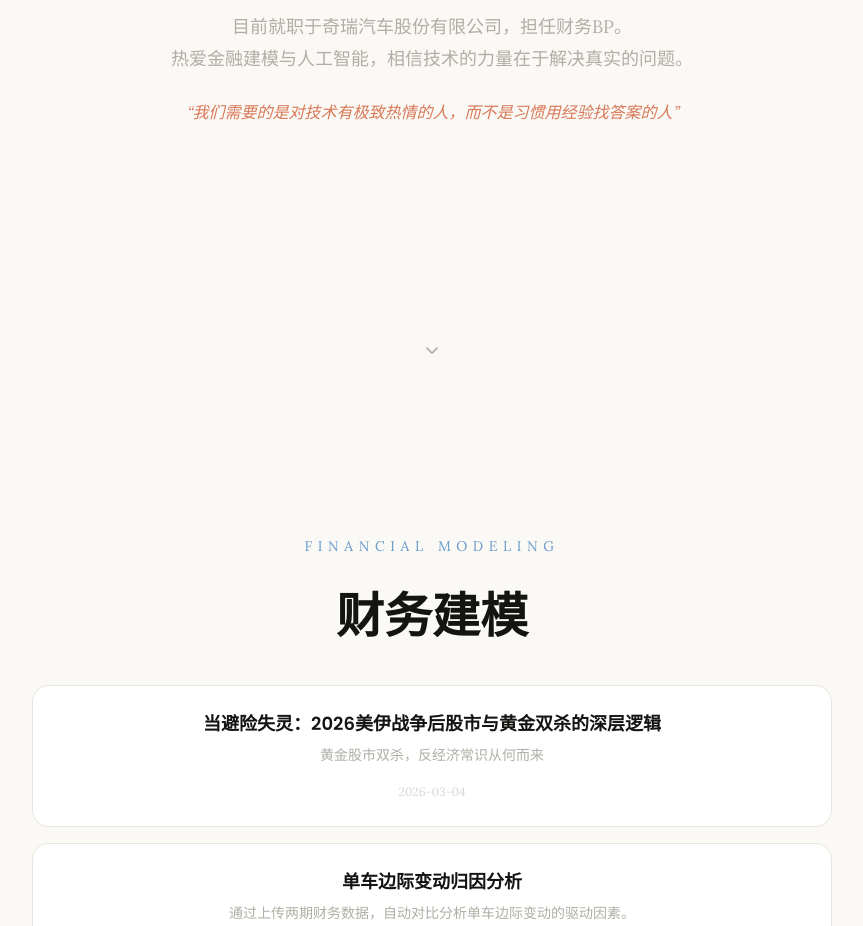
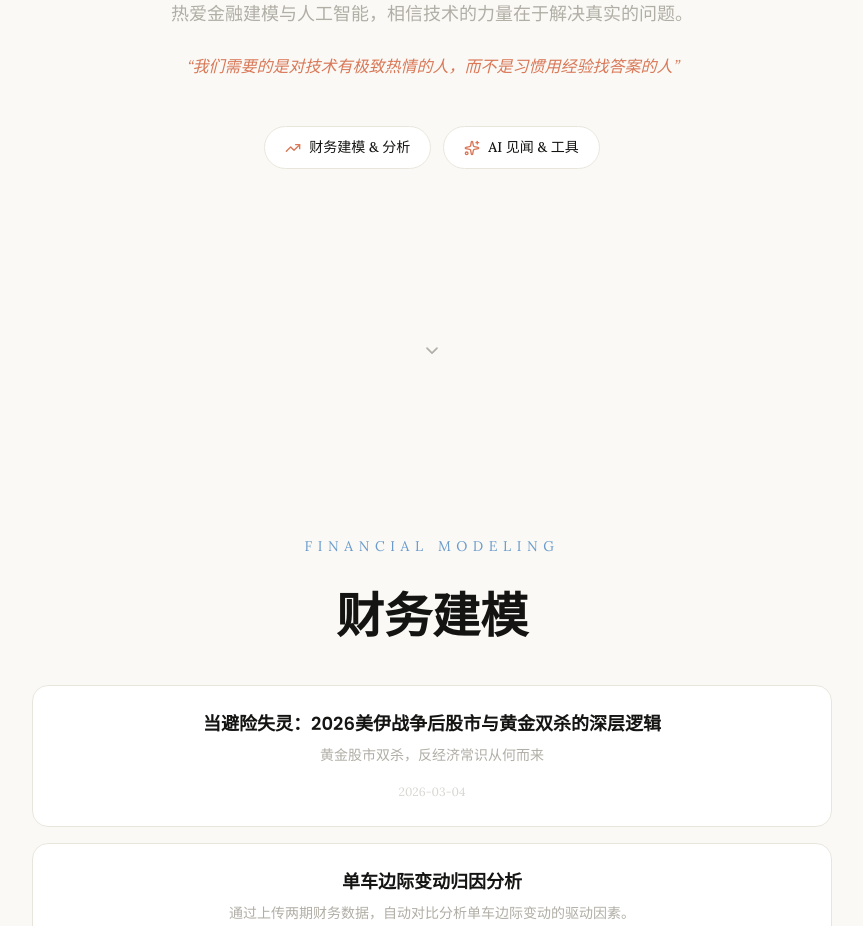
Before and after one commit to yinpengtao2002-ai/yinpengtao2002-ai.github.io, a Next.js app: page / in a window 1280 px wide. Shown: the part 1200-2126 px from the top of the page, without its empty margins (208-1071 px from the left). Built offline with nearby package versions, Linux system fonts and the light colour scheme.

Commit message:
feat: add clickable domain tags to About section
Show "财务建模 & 分析" and "AI 见闻 & 工具" as pill-style links
below the intro, replacing the removed Explore section.

https://claude.ai/code/session_018SuUCHNKuQACREyvQ6WBRD

```diff
--- a/src/app/page.tsx
+++ b/src/app/page.tsx
@@ -3,6 +3,7 @@
 import { motion } from "framer-motion";
 import { Hero } from "@/components/layout";
 import { siteConfig } from "@/lib/config/site";
+import { sections } from "@/lib/data/sections";
 import { aiContent, financeContent } from "@/lib/data/generated/content";
 import Link from "next/link";
 import {
@@ -122,6 +123,44 @@ export default function Home() {
           <p style={{ fontSize: "1rem", fontStyle: "italic", color: "var(--accent)" }}>
             &ldquo;{siteConfig.description}&rdquo;
           </p>
+
+          {/* 领域标签 */}
+          <div
+            style={{
+              display: "flex",
+              flexWrap: "wrap",
+              justifyContent: "center",
+              gap: "0.75rem",
+              marginTop: "3rem",
+            }}
+          >
+            {sections.map((section, i) => {
+              const Icon = section.icon;
+              return (
+                <Link key={section.id} href={section.href} style={{ textDecoration: "none" }}>
+                  <motion.div
+                    whileHover={{ y: -3 }}
+                    style={{
+                      display: "flex",
+                      alignItems: "center",
+                      gap: "0.5rem",
+                      padding: "0.625rem 1.25rem",
+                      borderRadius: "9999px",
+                      border: "1px solid var(--border)",
+                      background: "var(--card)",
+                      cursor: "pointer",
+                      transition: "all 0.3s ease",
+                    }}
+                  >
+                    <Icon style={{ width: 16, height: 16, color: "var(--accent)" }} />
+                    <span style={{ fontSize: "0.875rem", fontWeight: 500, color: "var(--foreground)" }}>
+                      {section.subtitle}
+                    </span>
+                  </motion.div>
+                </Link>
+              );
+            })}
+          </div>
         </motion.div>
       </FullScreenSection>
 
```
